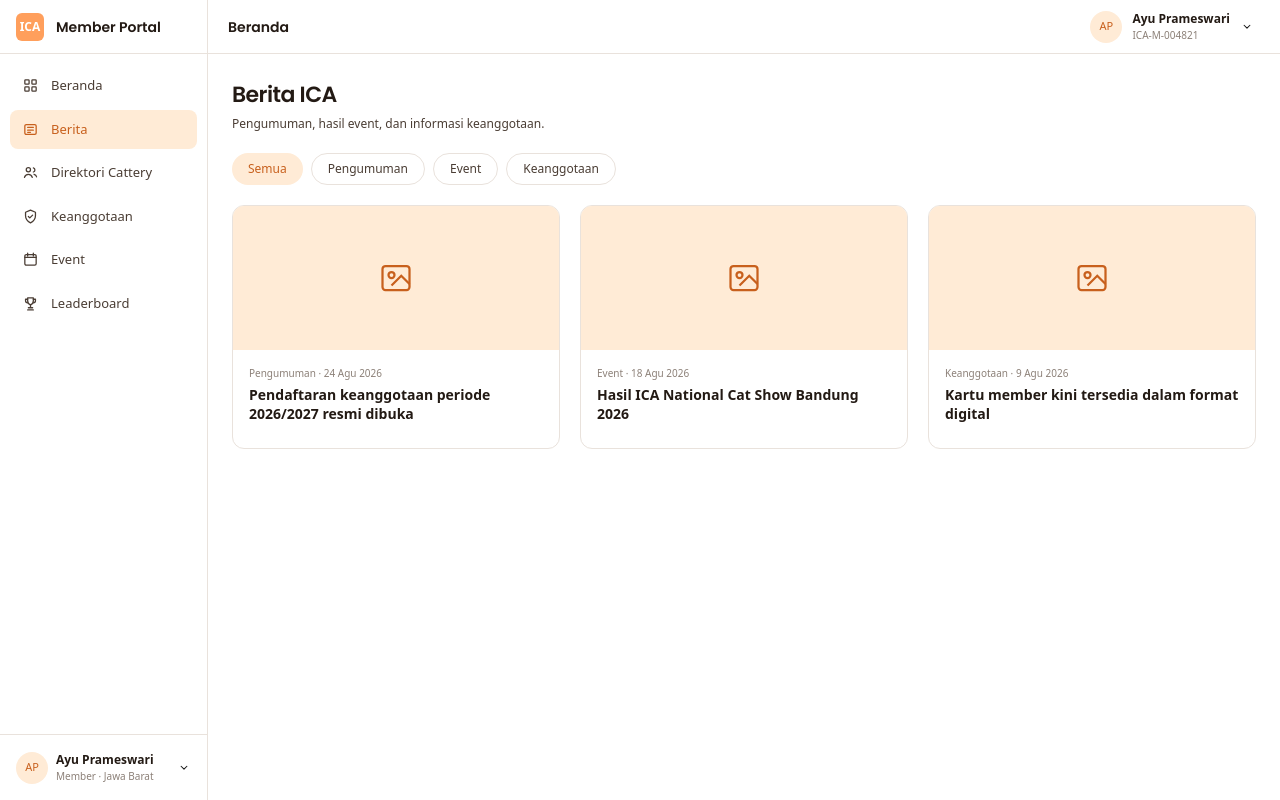
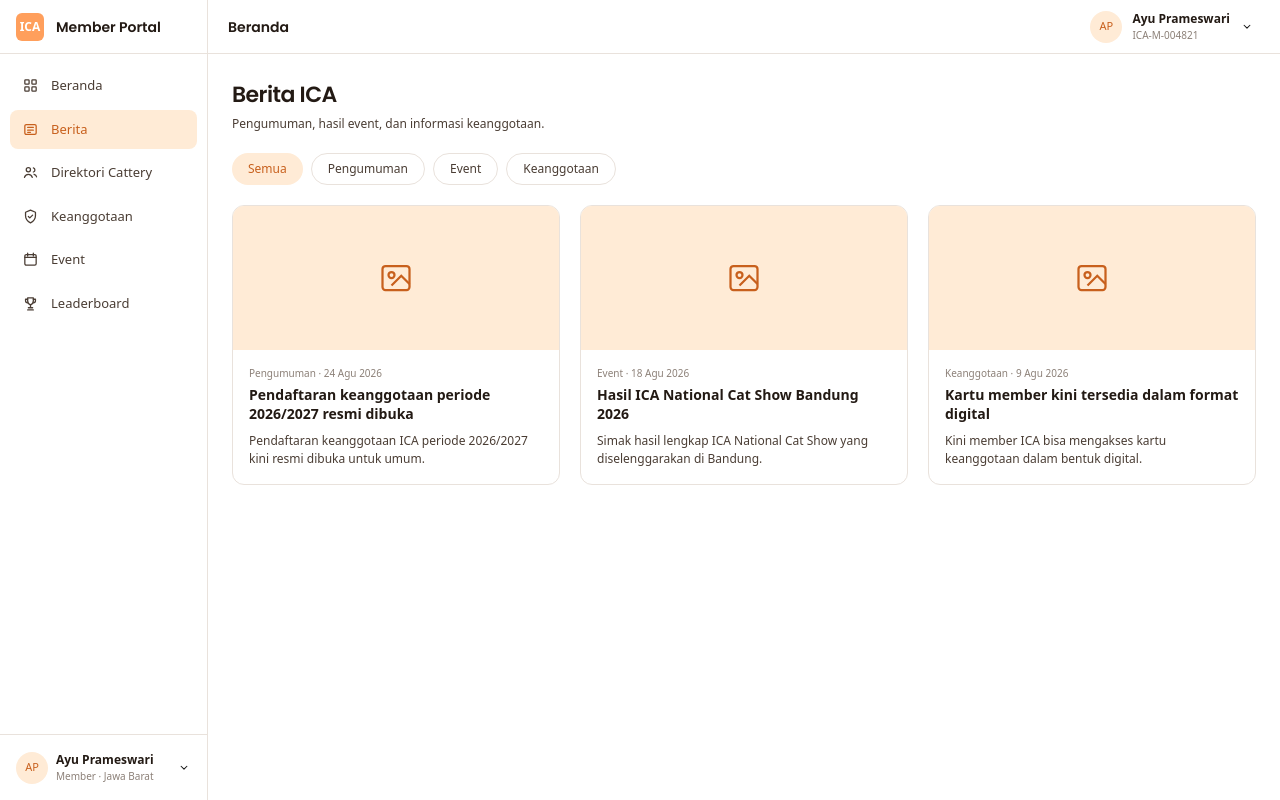
Before and after one commit to Riwriw-pnya/ica, a Next.js app: page /dashboard_member/berita in a window 1280 px wide. Built offline with nearby package versions, Linux system fonts and the light colour scheme.

Commit message:
git commit -m "fix: restore Navbar.tsx dan tambah "?" di excerpt di newsItems"

```diff
--- a/data/dashboard_member.ts
+++ b/data/dashboard_member.ts
@@ -8,9 +8,9 @@ export const quickAccessItems: QuickAccessItem[] = [
 ];
 
 export const newsItems: NewsItem[] = [
-  { id: 1, title: "Pendaftaran keanggotaan periode 2026/2027 resmi dibuka", category: "Pengumuman", date: "24 Agu 2026", href: "/dashboard_member/berita/1" },
-  { id: 2, title: "Hasil ICA National Cat Show Bandung 2026", category: "Event", date: "18 Agu 2026", href: "/dashboard_member/berita/2" },
-  { id: 3, title: "Kartu member kini tersedia dalam format digital", category: "Keanggotaan", date: "9 Agu 2026", href: "/dashboard_member/berita/3" },
+  { id: 1, title: "Pendaftaran keanggotaan periode 2026/2027 resmi dibuka", category: "Pengumuman", date: "24 Agu 2026", href: "/dashboard_member/berita/1", excerpt: "Pendaftaran keanggotaan ICA periode 2026/2027 kini resmi dibuka untuk umum." },
+  { id: 2, title: "Hasil ICA National Cat Show Bandung 2026", category: "Event", date: "18 Agu 2026", href: "/dashboard_member/berita/2", excerpt: "Simak hasil lengkap ICA National Cat Show yang diselenggarakan di Bandung." },
+  { id: 3, title: "Kartu member kini tersedia dalam format digital", category: "Keanggotaan", date: "9 Agu 2026", href: "/dashboard_member/berita/3", excerpt: "Kini member ICA bisa mengakses kartu keanggotaan dalam bentuk digital." },
 ];
 
 export const upcomingEvents: EventItem[] = [
--- a/types/dashboard_member.ts
+++ b/types/dashboard_member.ts
@@ -1,7 +1,7 @@
 export interface NewsItem {
   id: number;
   title: string;
-  excerpt: string;
+  excerpt?: string;
   category: string;
   date: string;
   href: string;
```
